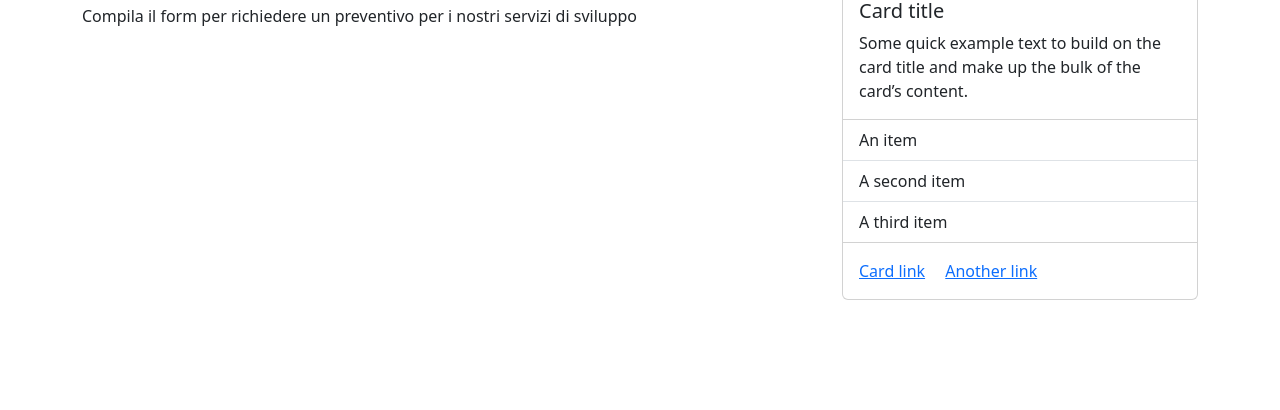
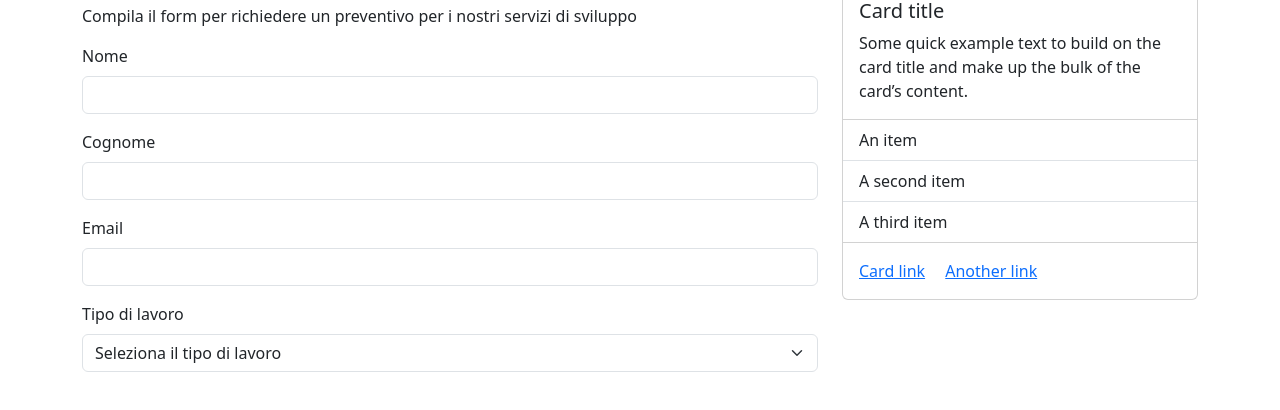
Before and after one commit to savit95/bootstrap-preventivo, a plain HTML site: page index.html in a window 1280 px wide. Shown: the part 114-524 px from the top of the page. Drawn offline with nearby package versions, Linux system fonts and the light colour scheme.

Commit message:
First part of the form

```diff
--- a/index.html
+++ b/index.html
@@ -43,6 +43,27 @@
                     <div class="col-12 col-md-8">
                         <h2>Richiesta Preventivo</h2>
                         <p>Compila il form per richiedere un preventivo per i nostri servizi di sviluppo</p>
+                        <div class="mb-3">
+                            <label for="name" class="form-label">Nome</label>
+                            <input type="text" class="form-control" id="name" required>
+                        </div>
+                        <div class="mb-3">
+                            <label for="surname" class="form-label">Cognome</label>
+                            <input type="text" class="form-control" id="surname" required>
+                        </div>
+                        <div class="mb-3">
+                            <label for="email" class="form-label">Email</label>
+                            <input type="email" class="form-control" id="email" required>
+                        </div>
+                        <div class="mb-3">
+                            <label for="select-work" class="form-label">Tipo di lavoro</label>
+                            <select id="select-work" class="form-select" aria-label="Default select example" required>
+                                <option selected disabled value="">Seleziona il tipo di lavoro</option>
+                                <option value="1">Sviluppo beckend</option>
+                                <option value="2">Sviluppo frontend</option>
+                                <option value="3">Analisi progettuale</option>
+                            </select>
+                        </div>
                     </div>
 
                     <!-- card -->
```
